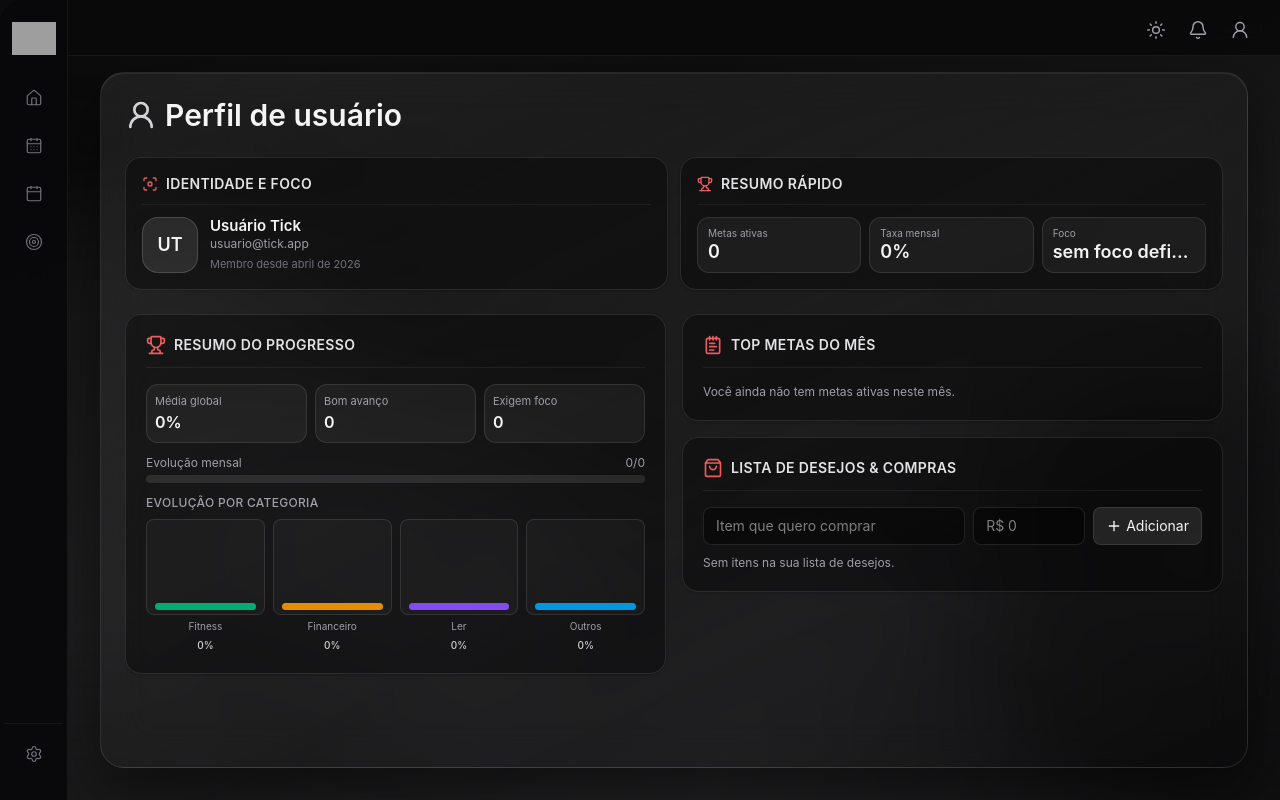
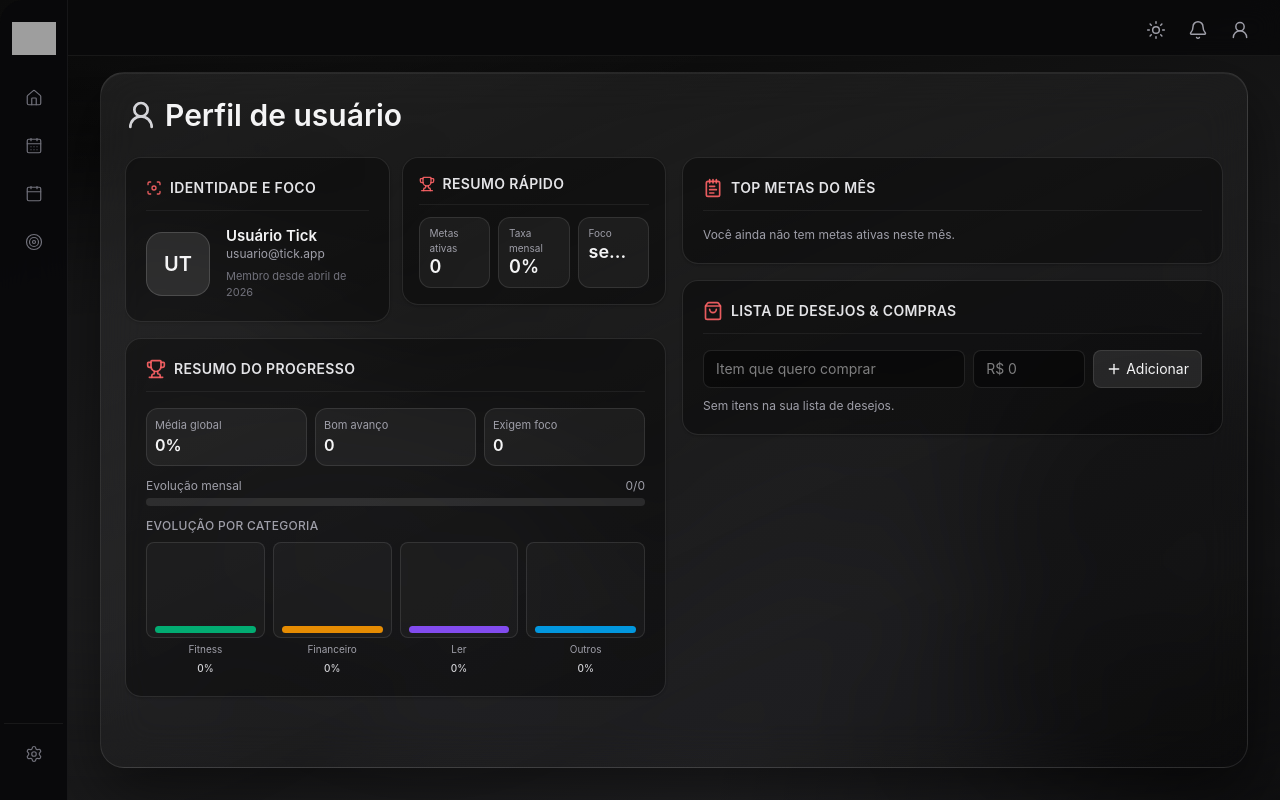
Before and after one commit to RockNicolas/Tick, a React (Vite) app: page /perfil in a window 1280 px wide. Built offline with nearby package versions, Linux system fonts and the light colour scheme; grey boxes are pictures that could not be loaded.

Commit message:
REFORMULANDO O PERFIL DE USER

```diff
--- a/src/components/perfil/PerfilIdentidadeFocoCard.tsx
+++ b/src/components/perfil/PerfilIdentidadeFocoCard.tsx
@@ -12,15 +12,15 @@ export default function PerfilIdentidadeFocoCard({
   userEmail,
 }: PerfilIdentidadeFocoCardProps) {
   return (
-    <section className="rounded-2xl border border-zinc-200/90 bg-white/70 p-4 shadow-sm dark:border-white/10 dark:bg-black/35">
-      <div className="flex items-center gap-2 border-b border-zinc-200/80 pb-2.5 dark:border-white/[0.06]">
+    <section className="rounded-2xl border border-zinc-200/90 bg-white/70 p-5 shadow-sm dark:border-white/10 dark:bg-black/35">
+      <div className="flex items-center gap-2 border-b border-zinc-200/80 pb-3 dark:border-white/[0.06]">
         <Focus className="h-4 w-4 shrink-0 text-red-400/90" aria-hidden />
         <h2 className="text-sm font-semibold uppercase tracking-wide text-zinc-800 dark:text-zinc-200">
           Identidade e foco
         </h2>
       </div>
-      <div className="mt-3 flex items-center gap-3">
-        <div className="inline-flex h-14 w-14 shrink-0 items-center justify-center rounded-2xl border border-zinc-300/80 bg-zinc-100 text-lg font-semibold text-zinc-800 dark:border-white/15 dark:bg-white/10 dark:text-zinc-100">
+      <div className="mt-4 flex items-center gap-4">
+        <div className="inline-flex h-16 w-16 shrink-0 items-center justify-center rounded-2xl border border-zinc-300/80 bg-zinc-100 text-xl font-semibold text-zinc-800 dark:border-white/15 dark:bg-white/10 dark:text-zinc-100">
           {initials}
         </div>
         <div className="min-w-0">
@@ -28,7 +28,7 @@ export default function PerfilIdentidadeFocoCard({
             {userName}
           </p>
           <p className="truncate text-xs text-zinc-600 dark:text-zinc-400">{userEmail}</p>
-          <p className="mt-1 text-[11px] text-zinc-500 dark:text-zinc-500">Membro desde abril de 2026</p>
+          <p className="mt-1.5 text-[11px] text-zinc-500 dark:text-zinc-500">Membro desde abril de 2026</p>
         </div>
       </div>
     </section>
--- a/src/pages/PerfilPage.tsx
+++ b/src/pages/PerfilPage.tsx
@@ -161,16 +161,21 @@ export default function PerfilPage() {
         <span className="min-w-0">Perfil de usuário</span>
       </div>
 
-      <div className="grid grid-cols-1 gap-3 xl:grid-cols-2">
+      <div className="grid grid-cols-1 gap-4 lg:grid-cols-2">
+        <div className="space-y-4">
+          <div className="flex flex-col gap-3 xl:flex-row xl:items-start">
+            <div className="w-full xl:w-[min(100%,460px)]">
               <PerfilIdentidadeFocoCard initials={initials} userName={userName} userEmail={userEmail} />
+            </div>
+            <div className="w-full xl:w-[min(100%,460px)]">
               <PerfilResumoRapidoCard
                 activeGoalsCount={activeGoalsCount}
                 monthlyCompletionRate={monthlyCompletionRate}
                 monthlyFocus={monthlyFocus}
               />
             </div>
+          </div>
 
-      <div className="grid grid-cols-1 gap-4 lg:grid-cols-2">
           <PerfilResumoProgressoCard
             monthlyCompletionRate={monthlyCompletionRate}
             highProgressGoalsCount={highProgressGoalsCount}
@@ -179,6 +184,7 @@ export default function PerfilPage() {
             monthlyTotalCount={monthlyTotalCount}
             monthlyCategoryStats={monthlyCategoryStats}
           />
+        </div>
 
         <div className="space-y-4">
           <PerfilTopMetasCard topMonthlyGoals={topMonthlyGoals} />
```
Lines whose indentation alone changed are shown as unchanged.
